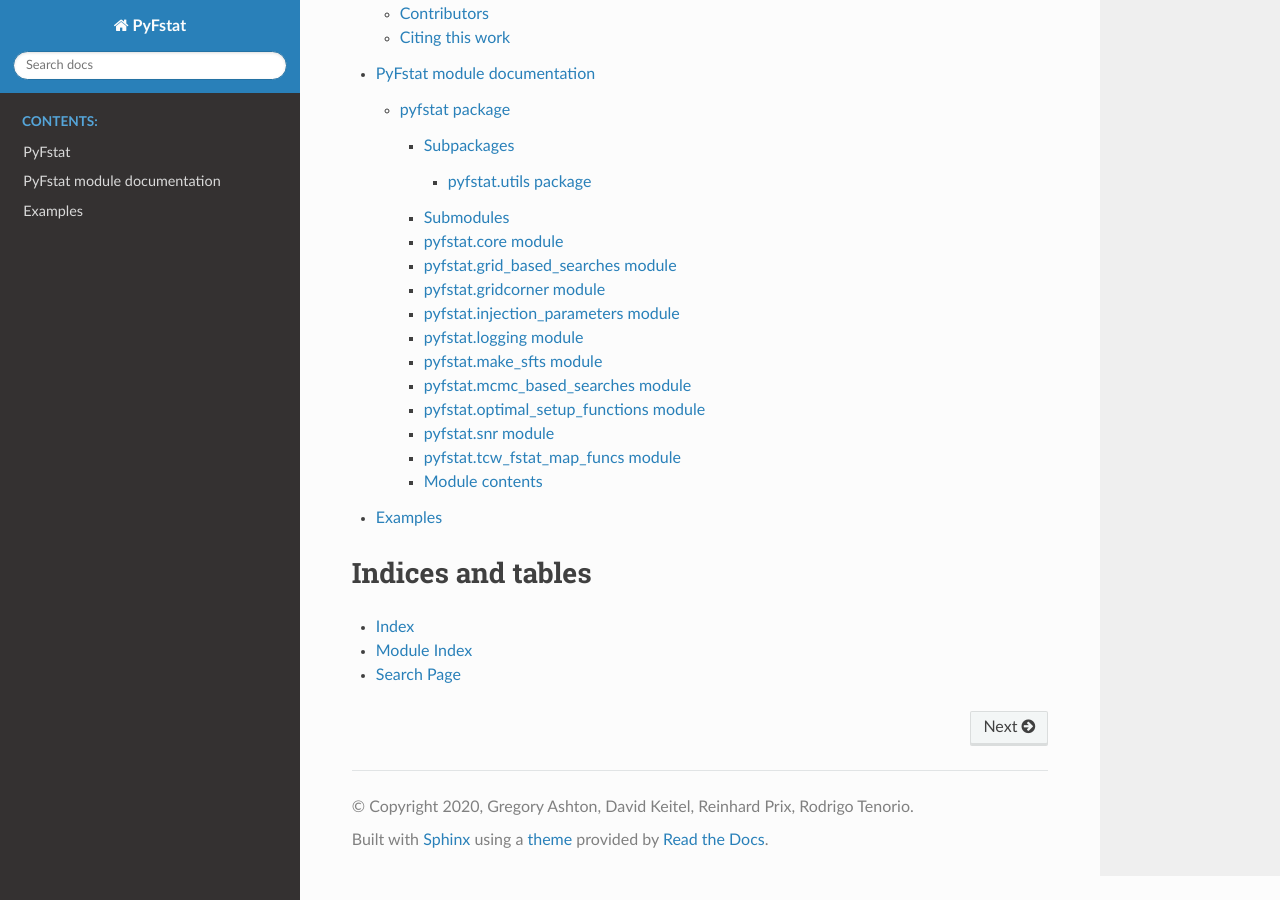
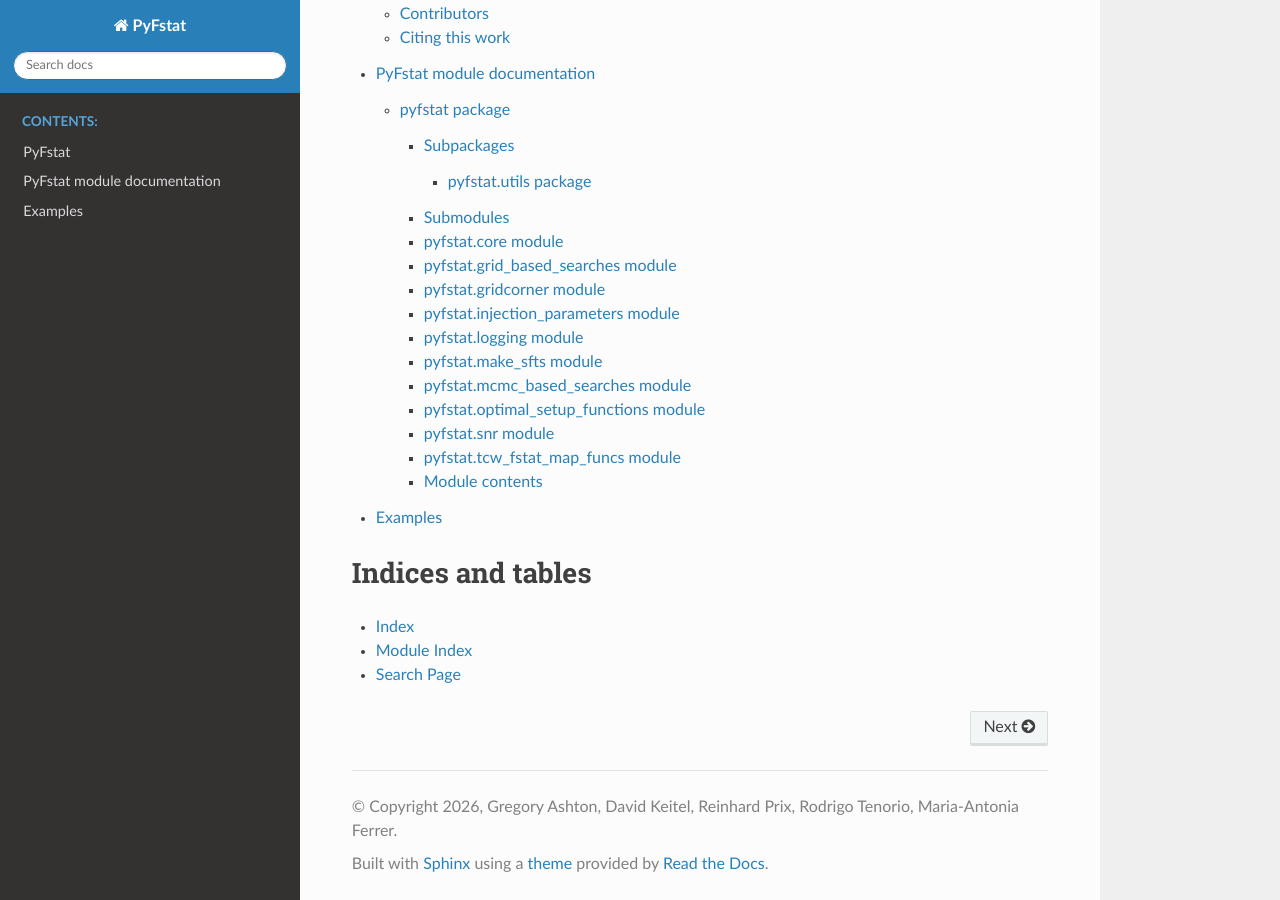
Before and after one commit to PyFstat/PyFstat, a Sphinx documentation site: the page built from docs/source/index.rst, in a window 1280 px wide and 900 px high, scrolled down 626 px. Built offline with Sphinx 7.4.7 and the Read the Docs theme 3.1.0, drawn with Linux system fonts in a browser that asks for light colours; pages that are not in the unit, such as notebooks, are missing from menus.

Commit message:
update authors/copyright in docs/source/conf.py

```diff
--- a/docs/source/conf.py
+++ b/docs/source/conf.py
@@ -21,8 +21,10 @@ sys.path.insert(0, os.path.abspath("../../pyfstat/"))
 # -- Project information -----------------------------------------------------
 
 project = "PyFstat"
-copyright = "2020, Gregory Ashton, David Keitel, Reinhard Prix, Rodrigo Tenorio"
-author = "Gregory Ashton, David Keitel, Reinhard Prix, Rodrigo Tenorio"
+copyright = "2026, Gregory Ashton, David Keitel, Reinhard Prix, Rodrigo Tenorio, Maria-Antonia Ferrer"
+author = (
+    "Gregory Ashton, David Keitel, Reinhard Prix, Rodrigo Tenorio, Maria-Antonia Ferrer"
+)
 
 # The full version, including alpha/beta/rc tags
 version = pyfstat.__version__
```
